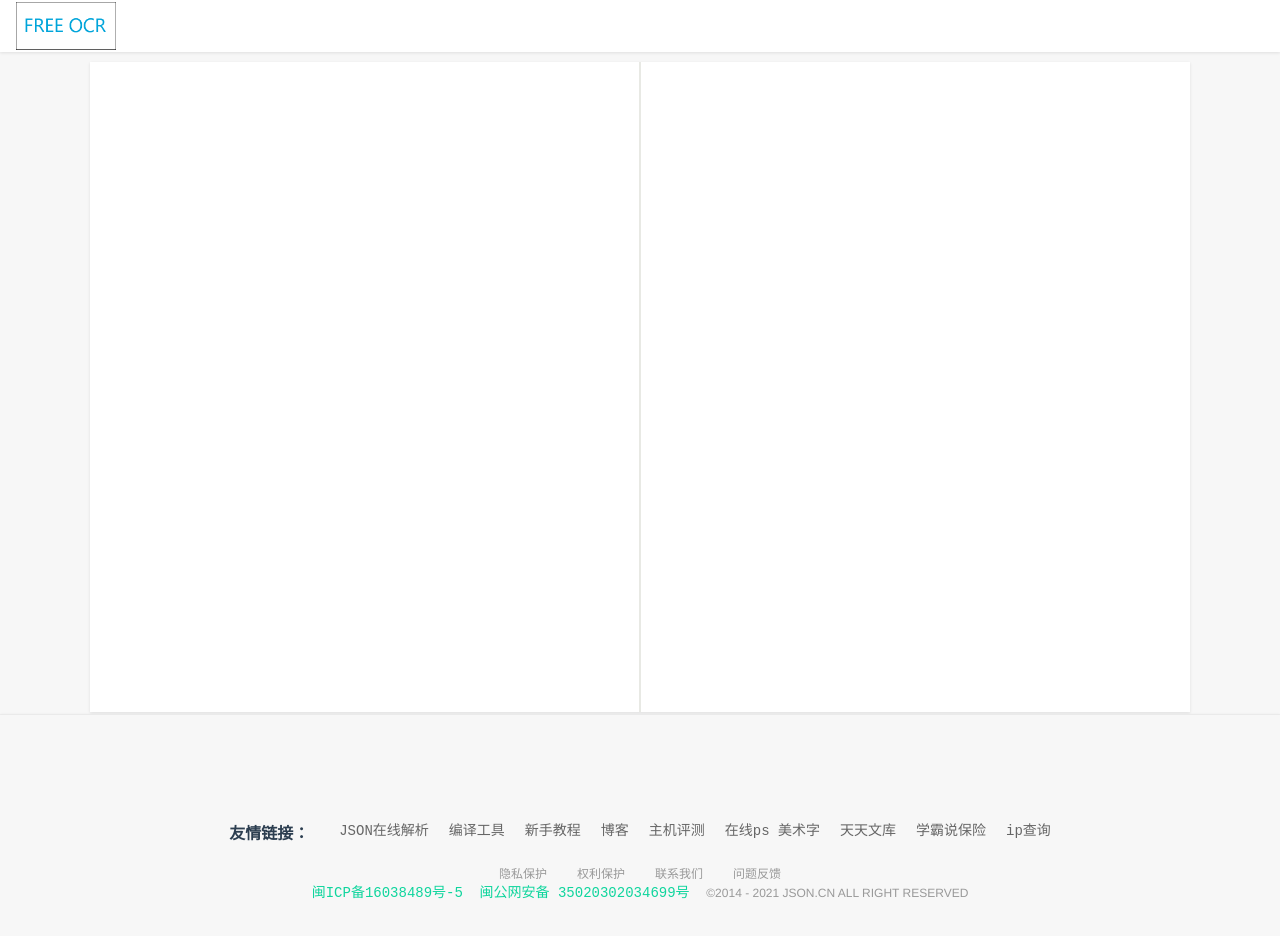
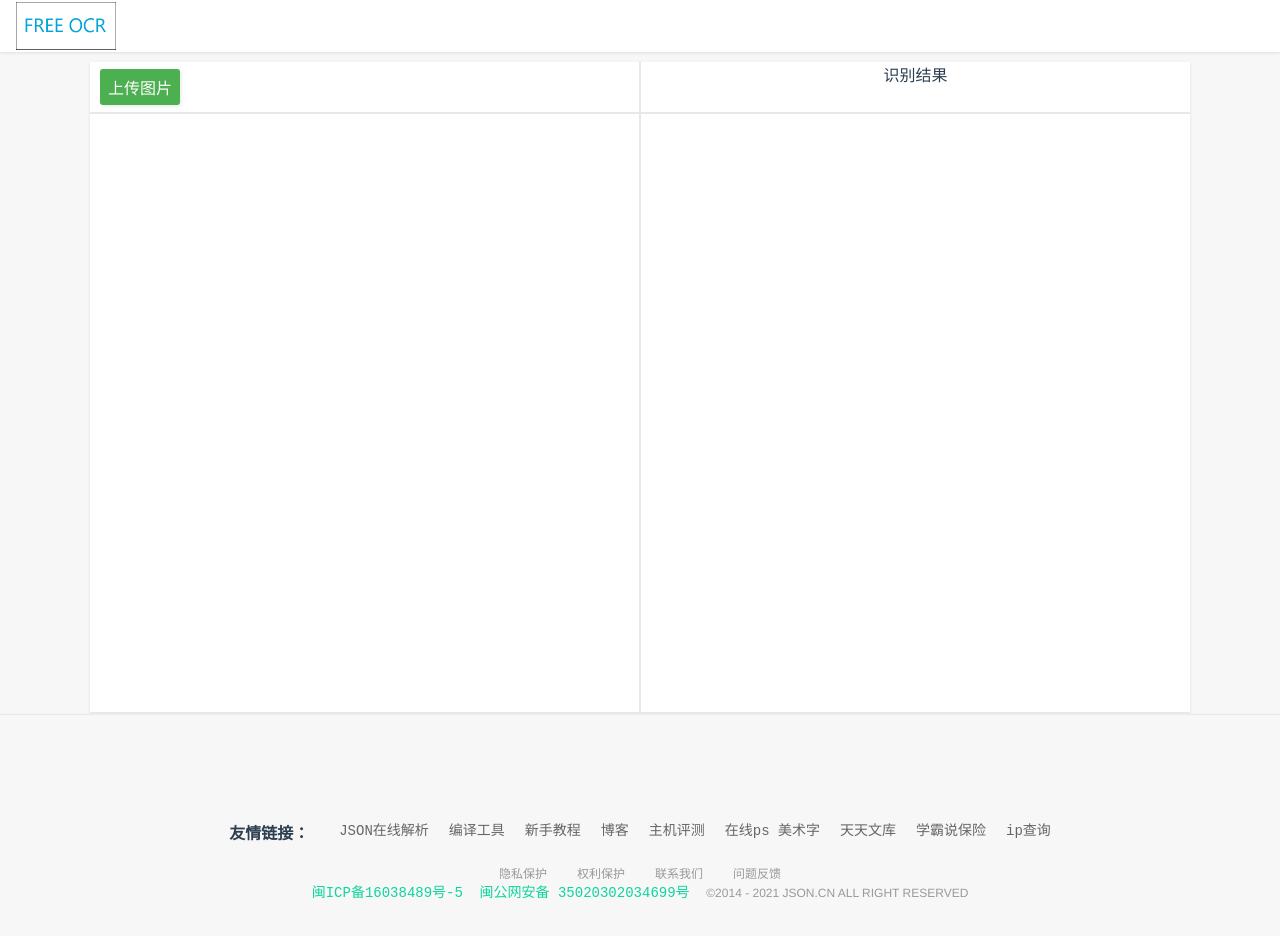
Before and after one commit to feiya1314/ocr, a Vue app in the folder ocr-web/: page / in a window 1280 px wide. Built offline with nearby package versions, Linux system fonts and the light colour scheme.

Commit message:
content design

```diff
--- a/ocr-web/src/components/Ocr.vue
+++ b/ocr-web/src/components/Ocr.vue
@@ -5,10 +5,18 @@
     <main class="row-fluid">
       <div class="content-container">
         <div class="left-content-box">
-
+          <div class="top-banner-container">
+            <div class="upload-btn-div">
+              <button class="upload-btn">上传图片</button>
+            </div>
+          </div>
         </div>
         <!-- <div id="dragEle" style="position: absolute; cursor: move;"></div> -->
-        <div class="right-content-box"></div>
+        <div class="right-content-box">
+          <div class="top-banner-container">
+            识别结果
+          </div>
+        </div>
       </div>
       <!-- <div class="left-content-box">
         <div class="input">
@@ -160,6 +168,24 @@ export default {
 };
 </script>
 <style scoped>
+.upload-btn-div {
+  width: 100%;
+  height: 100%;
+  padding-top: 7px;
+  padding-left: 10px;
+  display: flex;
+}
+.upload-btn {
+  width: 80px;
+  height: 36px;
+  background-color: #4caf50; /* Green */
+  border: none;
+  color: white;
+  font-size: 16px;
+  border-radius: 3px;
+  -webkit-box-shadow: 2px 2px 3px rgb(93 94 94 / 10%);
+  box-shadow: 2px 2px 3px rgb(93 94 94 / 10%);
+}
 .content-container {
   width: 1100px;
   height: 100%;
@@ -172,6 +198,13 @@ export default {
   -webkit-box-shadow: 0 1px 3px rgb(18 18 18 / 10%);
   box-shadow: 0 1px 3px rgb(18 18 18 / 10%);
   /* box-shadow: 0 1px 3px rgb(18 18 18 / 10%); */
+}
+.top-banner-container {
+  width: 100%;
+  height: 50px;
+  border-bottom-style: solid;
+  border-bottom-width: 2px;
+  border-color: #e8e9e4;
 }
 .root {
   /* margin-top: 10px; */
@@ -194,8 +227,8 @@ export default {
   width: 50%;
   float: left;
   /* box-shadow: 0 1px 3px rgb(18 18 18 / 10%); */
-  border-right-style:solid;
-  border-right-width:2px;
+  border-right-style: solid;
+  border-right-width: 2px;
   border-color: #e8e9e4;
 }
 .right-content-box {
```
